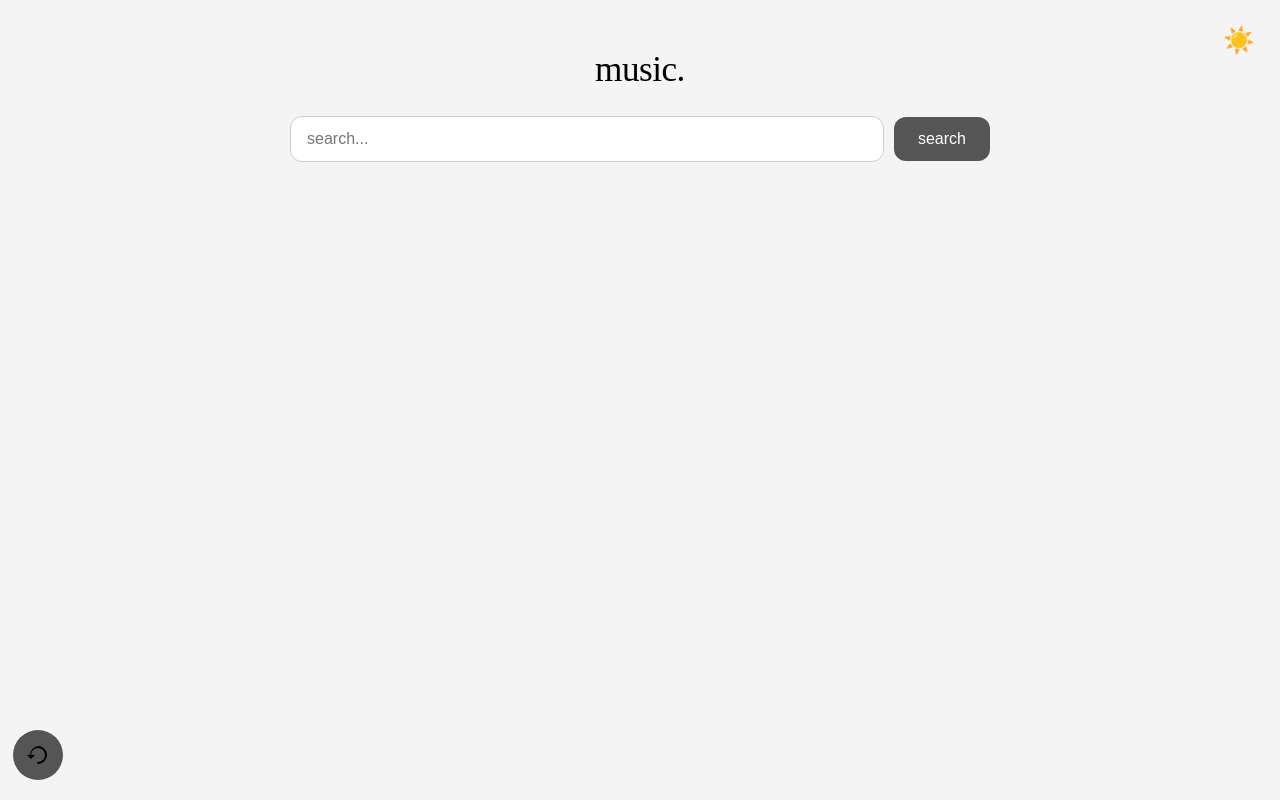
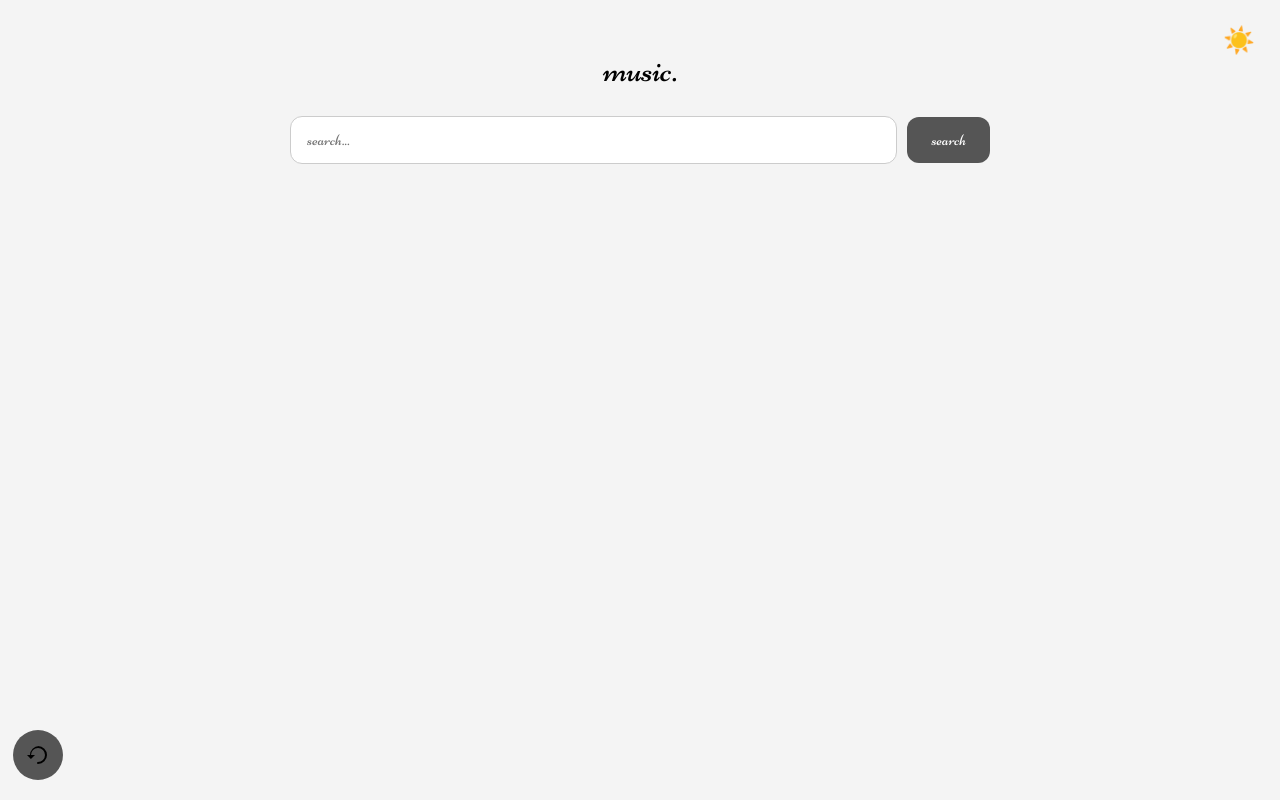
Before and after one commit to dragpunnn/dragpunnn.github.io, a plain HTML site: page index.html in a window 1280 px wide. Drawn offline with Linux system fonts and the light colour scheme.

Commit message:
Update index.html

```diff
--- a/index.html
+++ b/index.html
@@ -5,7 +5,7 @@
   <title>music.</title>
   <meta name="viewport" content="width=device-width, initial-scale=1">
   <link rel="manifest" href="manifest.json">
-  <link href="https://fonts.googleapis.com/css2?family=Niconne:wght@300;400;500;600&display=swap" rel="stylesheet">
+<link href="https://fonts.googleapis.com/css2?family=Niconne&display=swap" rel="stylesheet">
   <style>
     :root {
       --bg-light: #f4f4f4;
@@ -17,7 +17,10 @@
     }
     * {
       box-sizing: border-box;
-      font-family: font-family: "Niconne", cursive, 'Segoe UI', Roboto, Helvetica, Arial, sans-serif;
+  font-family: "Niconne", cursive;
+  font-weight: 400;
+  font-style: normal;
+  'Segoe UI', Roboto, Helvetica, Arial, sans-serif;
       font-weight: 400;
     }
     body {
```
